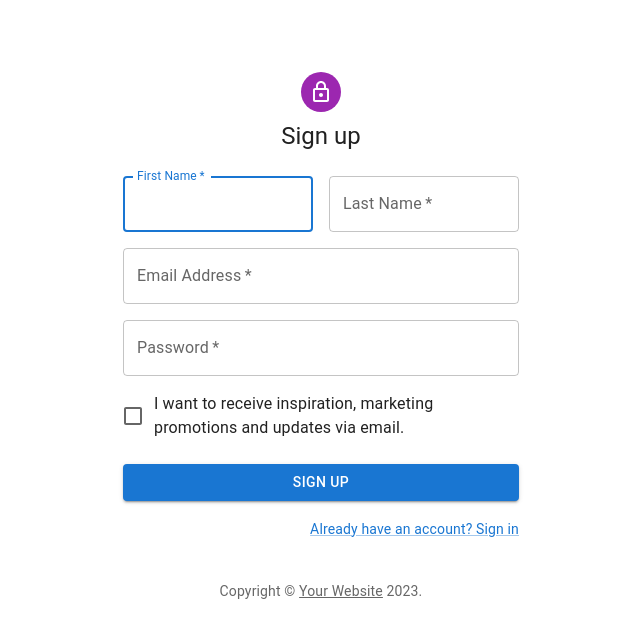
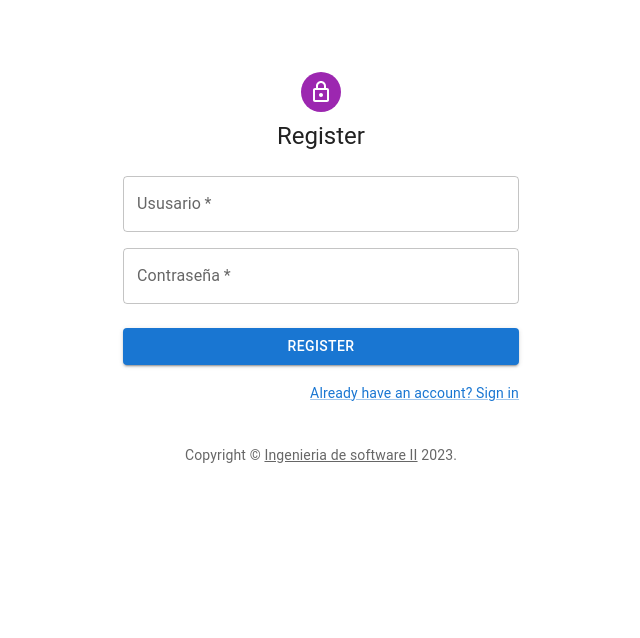
Before and after one commit to herlessalvarado/software2-lab-sunat-frontend, a React (Create React App) app: page /register in a window 1280 px wide. Shown: the top 638 px of the page, without its empty margins (319-959 px from the left). Built offline with nearby package versions, Linux system fonts and the light colour scheme.

Commit message:
handle register

```diff
--- a/package.json
+++ b/package.json
@@ -10,6 +10,7 @@
     "@testing-library/jest-dom": "^5.17.0",
     "@testing-library/react": "^13.4.0",
     "@testing-library/user-event": "^13.5.0",
+    "axios": "^1.5.1",
     "react": "^18.2.0",
     "react-dom": "^18.2.0",
     "react-router-dom": "^6.16.0",
--- a/src/components/Register/Register.js
+++ b/src/components/Register/Register.js
@@ -3,8 +3,6 @@ import Avatar from "@mui/material/Avatar";
 import Button from "@mui/material/Button";
 import CssBaseline from "@mui/material/CssBaseline";
 import TextField from "@mui/material/TextField";
-import FormControlLabel from "@mui/material/FormControlLabel";
-import Checkbox from "@mui/material/Checkbox";
 import Link from "@mui/material/Link";
 import Grid from "@mui/material/Grid";
 import Box from "@mui/material/Box";
@@ -12,6 +10,7 @@ import LockOutlinedIcon from "@mui/icons-material/LockOutlined";
 import Typography from "@mui/material/Typography";
 import Container from "@mui/material/Container";
 import { createTheme, ThemeProvider } from "@mui/material/styles";
+import axios from "axios";
 
 function Copyright(props) {
   return (
@@ -22,8 +21,8 @@ function Copyright(props) {
       {...props}
     >
       {"Copyright © "}
-      <Link color="inherit" href="https://mui.com/">
-        Your Website
+      <Link color="inherit" href="https://utec.edu.pe/">
+        Ingenieria de software II
       </Link>{" "}
       {new Date().getFullYear()}
       {"."}
@@ -31,18 +30,33 @@ function Copyright(props) {
   );
 }
 
-// TODO remove, this demo shouldn't need to reset the theme.
-
 const defaultTheme = createTheme();
 
-export default function SignUp() {
-  const handleSubmit = (event) => {
+export default function Register() {
+  const handleSubmit = async (event) => {
     event.preventDefault();
-    const data = new FormData(event.currentTarget);
-    console.log({
-      email: data.get("email"),
-      password: data.get("password"),
-    });
+    const formData = new FormData(event.currentTarget);
+    const userData = {
+      username: formData.get("username"),
+      password: formData.get("password"),
+    };
+
+    try {
+      const response = await axios.post(
+        "http://localhost:3000/auth/signup",
+        userData
+      );
+
+      if (response.ok) {
+        // La solicitud fue exitosa, puedes redirigir o realizar otras acciones aquí.
+        console.log("Registro exitoso");
+      } else {
+        // La solicitud falló, manejar el error aquí.
+        console.error("Error en el registro");
+      }
+    } catch (error) {
+      console.error("Error en la solicitud:", error);
+    }
   };
 
   return (
@@ -61,7 +75,7 @@ export default function SignUp() {
             <LockOutlinedIcon />
           </Avatar>
           <Typography component="h1" variant="h5">
-            Sign up
+            Register
           </Typography>
           <Box
             component="form"
@@ -70,35 +84,14 @@ export default function SignUp() {
             sx={{ mt: 3 }}
           >
             <Grid container spacing={2}>
-              <Grid item xs={12} sm={6}>
-                <TextField
-                  autoComplete="given-name"
-                  name="firstName"
-                  required
-                  fullWidth
-                  id="firstName"
-                  label="First Name"
-                  autoFocus
-                />
-              </Grid>
-              <Grid item xs={12} sm={6}>
-                <TextField
-                  required
-                  fullWidth
-                  id="lastName"
-                  label="Last Name"
-                  name="lastName"
-                  autoComplete="family-name"
-                />
-              </Grid>
               <Grid item xs={12}>
                 <TextField
                   required
                   fullWidth
-                  id="email"
-                  label="Email Address"
-                  name="email"
-                  autoComplete="email"
+                  id="username"
+                  label="Ususario"
+                  name="username"
+                  autoComplete="username"
                 />
               </Grid>
               <Grid item xs={12}>
@@ -106,18 +99,10 @@ export default function SignUp() {
                   required
                   fullWidth
                   name="password"
-                  label="Password"
+                  label="Contraseña"
                   type="password"
                   id="password"
                   autoComplete="new-password"
-                />
-              </Grid>
-              <Grid item xs={12}>
-                <FormControlLabel
-                  control={
-                    <Checkbox value="allowExtraEmails" color="primary" />
-                  }
-                  label="I want to receive inspiration, marketing promotions and updates via email."
                 />
               </Grid>
             </Grid>
@@ -127,11 +112,11 @@ export default function SignUp() {
               variant="contained"
               sx={{ mt: 3, mb: 2 }}
             >
-              Sign Up
+              Register
             </Button>
             <Grid container justifyContent="flex-end">
               <Grid item>
-                <Link href="#" variant="body2">
+                <Link href="/login" variant="body2">
                   Already have an account? Sign in
                 </Link>
               </Grid>
```
Also changed, not shown: 1 other file (tests, documents, lock files or other folders).
